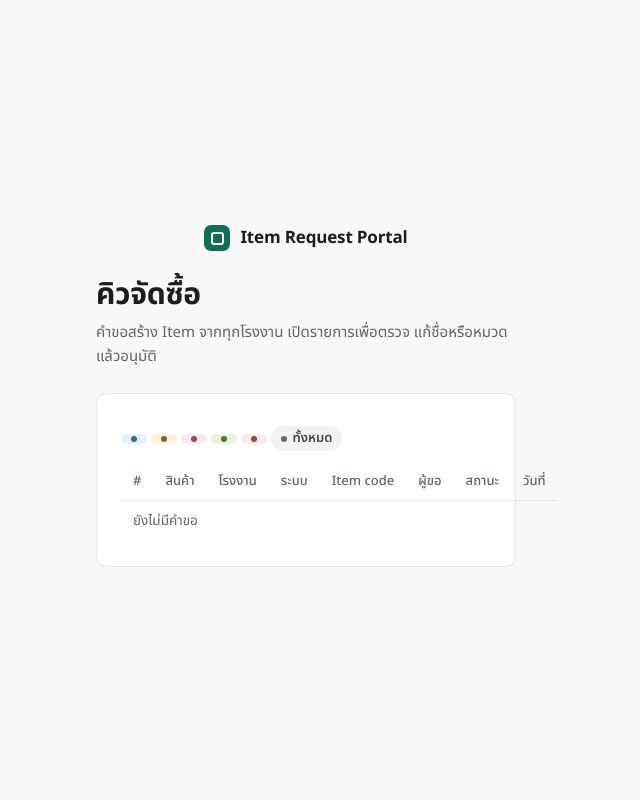
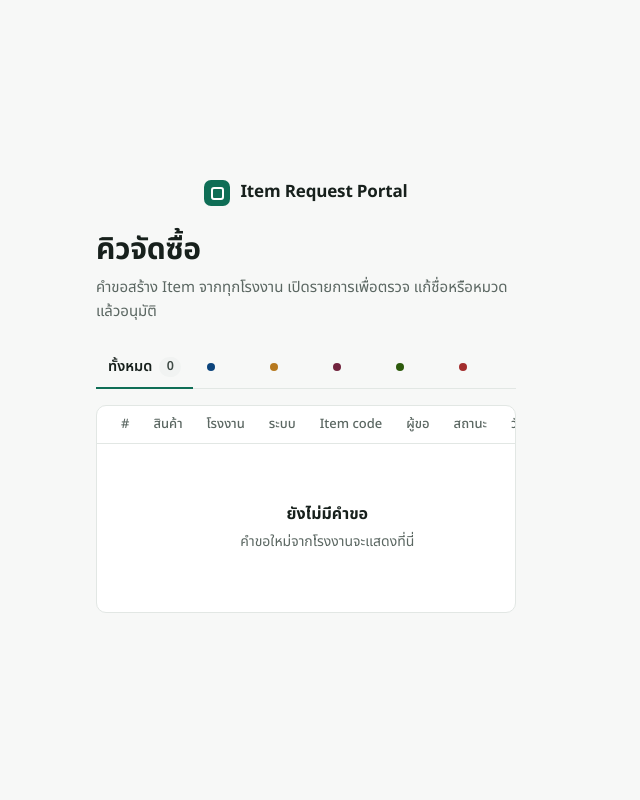
Before and after one commit to kampanatd07/item-request-portal, a Python web app: template app/templates/queue.html in a window 1280 px wide. Shown: the whole page, without its empty margins (334-974 px from the left). Run offline with Jinja, Linux system fonts and the light colour scheme; the template is opened without the code that fills it, so the values that code supplies are empty; some libraries are stand-ins or nearby versions.

Commit message:
STORY-018 piece C: queue tabs with counts, two-column request detail
Procurement works the queue all day. The status filter was a row of small
badges with no sign of which one was on; it is now a tab bar with a count
per status (count_by_status in the requests service, one GROUP BY) and the
current tab marked. The whole row opens a request, and an empty filter says
so and links back to all requests.

The detail page splits into what the request is (title, a properties list,
the resubmit answer, name, category, duplicate check, history) and what to
do with it (status and actions, sticky on the right, with the email panel).
Panel ids, the history heading and its pre-line cell are kept: HTMX swaps
and tests rely on them.

Co-Authored-By: Claude Opus 5.5 <noreply@anthropic.com>

```diff
--- a/app/routes/queue.py
+++ b/app/routes/queue.py
@@ -25,6 +25,7 @@ from app.services.requests import (
     change_category,
     change_status,
     edit_name,
+    count_by_status,
     list_queue,
     originator_of,
     override_code,
@@ -50,7 +51,7 @@ def queue_page(request: Request, status: str | None = None,
     requests = list_queue(db, status)
     return templates.TemplateResponse(
         request, "queue.html",
-        {"requests": requests, "current": status,
+        {"requests": requests, "current": status, "counts": count_by_status(db),
          "resubmitted": resubmitted_ids(db, [r.id for r in requests])},
     )
 
--- a/app/templates/base.html
+++ b/app/templates/base.html
@@ -204,6 +204,43 @@
     tr:last-child td { border-bottom: 0; }
     table tr:hover td { background: var(--sidebar); }
 
+    .card.flush { padding: 0; overflow: hidden; }
+    .card.flush table th:first-child, .card.flush table td:first-child { padding-left: var(--space-5); }
+    .nowrap { white-space: nowrap; }
+    /* Queue: the item link covers its row, so the whole row opens the request. */
+    table.queue tbody tr { position: relative; }
+    table.queue a.row-link { color: var(--ink); font-weight: 500; text-decoration: none; }
+    table.queue a.row-link::after { content: ""; position: absolute; inset: 0; }
+    table.queue tbody tr:hover a.row-link { color: var(--brand-ink); text-decoration: underline; }
+    table.queue td a:not(.row-link) { position: relative; z-index: 1; }
+    /* Filter tabs */
+    .tabs { display: flex; flex-wrap: wrap; gap: 2px; border-bottom: 1px solid var(--border); margin-bottom: var(--space-4); }
+    .tabs a { display: inline-flex; align-items: center; gap: 7px; padding: 8px 12px; margin-bottom: -1px; border-bottom: 2px solid transparent; color: var(--muted); font-size: 14.5px; font-weight: 500; text-decoration: none; }
+    .tabs a:hover { color: var(--ink); }
+    .tabs a[aria-current="page"] { color: var(--ink); border-bottom-color: var(--brand); font-weight: 600; }
+    .tab-count { min-width: 22px; padding: 0 7px; border-radius: 999px; background: var(--surface-2); color: var(--ink-2); font-size: 12.5px; font-weight: 600; text-align: center; line-height: 20px; }
+    .dot { width: 8px; height: 8px; border-radius: 50%; background: var(--border-strong); }
+    .dot.submitted { background: var(--info-ink); } .dot.in_review { background: #B7791F; } .dot.needs_info { background: var(--pink-ink); }
+    .dot.approved { background: var(--ok-ink); } .dot.rejected { background: var(--danger); }
+    /* Request detail: content left, actions right. */
+    .back-link { display: inline-block; margin-bottom: var(--space-3); color: var(--muted); font-size: 14px; text-decoration: none; }
+    .back-link:hover { color: var(--ink); }
+    .detail { display: grid; grid-template-columns: minmax(0, 1fr) 360px; gap: var(--space-5); align-items: start; }
+    .detail-aside { position: sticky; top: var(--space-5); }
+    .detail-aside .card form { max-width: none !important; }
+    .detail-aside .card button { margin-top: var(--space-3); margin-right: 4px; }
+    .detail-head { margin-bottom: var(--space-5); }
+    .detail-head h2 { font-size: 26px; line-height: 1.35; letter-spacing: -0.01em; margin-bottom: var(--space-4); overflow-wrap: anywhere; }
+    table.props th { width: 170px; color: var(--muted); font-weight: 500; font-size: 14px; white-space: normal; vertical-align: top; }
+    table.props th, table.props td { border-bottom: 0; padding: 6px 12px 6px 0; }
+    table.props tr:hover td { background: none; }
+    table.history td { font-size: 14px; }
+    table.history td:first-child { white-space: nowrap; width: 1%; }
+    @media (max-width: 1100px) {
+      .detail { grid-template-columns: 1fr; }
+      .detail-aside { position: static; order: -1; }
+    }
+
     /* Status badges: text always says the status; color only supports it. */
     .badge { display: inline-flex; align-items: center; gap: 6px; padding: 2px 10px; border-radius: 999px; font-size: 13px; font-weight: 600; line-height: 1.6; background: var(--surface-2); color: var(--ink-2); text-decoration: none; white-space: nowrap; }
     .badge::before { content: ""; width: 6px; height: 6px; border-radius: 50%; background: currentColor; opacity: 0.8; }
--- a/app/templates/partials/request_summary.html
+++ b/app/templates/partials/request_summary.html
@@ -1,5 +1,5 @@
   <h2>คำขอ #{{ req.id }} — {{ req.item_name }}</h2>
-  <table>
+  <table class="props">
     <tr><th>ผู้ขอ</th><td>{{ req.requester_name }} ({{ req.requester_email }})</td></tr>
     {% if originator %}<tr><th>ขอแทน</th><td>{{ originator }}{% if req.originator_email %} ({{ req.originator_email }}){% endif %}</td></tr>{% endif %}
     <tr><th>โรงงาน</th><td>{{ req.factory.code }} — {{ req.factory.name }}</td></tr>
--- a/app/templates/queue.html
+++ b/app/templates/queue.html
@@ -8,31 +8,37 @@
     <p>คำขอสร้าง Item จากทุกโรงงาน เปิดรายการเพื่อตรวจ แก้ชื่อหรือหมวด แล้วอนุมัติ</p>
   </div>
 </header>
-<div class="card">
-  <p>
-    {% for s in ["submitted", "in_review", "needs_info", "approved", "rejected"] %}
-      <a href="/queue?status={{ s }}" class="badge {{ s }}">{{ status_labels[s] }}</a>
-    {% endfor %}
-    <a href="/queue" class="badge">ทั้งหมด</a>
-  </p>
-  <table>
+{# Filter tabs with counts (STORY-018); the current filter is marked. #}
+<nav class="tabs" aria-label="กรองตามสถานะ">
+  <a href="/queue"{% if not current %} aria-current="page"{% endif %}>ทั้งหมด <span class="tab-count">{{ counts.values() | sum }}</span></a>
+  {% for s in ["submitted", "in_review", "needs_info", "approved", "rejected"] %}
+  <a href="/queue?status={{ s }}"{% if current == s %} aria-current="page"{% endif %}><span class="dot {{ s }}" aria-hidden="true"></span>{{ status_labels[s] }} <span class="tab-count">{{ counts.get(s, 0) }}</span></a>
+  {% endfor %}
+</nav>
+<div class="card flush">
+  <table class="queue">
+    <thead>
     <tr><th>#</th><th>สินค้า</th><th>โรงงาน</th><th>ระบบ</th><th>Item code</th><th>ผู้ขอ</th><th>สถานะ</th><th>วันที่</th></tr>
+    </thead>
+    <tbody>
     {% for r in requests %}
     <tr>
       <td><a href="/queue/{{ r.id }}">{{ r.id }}</a></td>
-      <td><a href="/queue/{{ r.id }}">{{ r.item_name }}{% if r.brand %} {{ r.brand }}{% endif %}</a></td>
+      {# The name link stretches over the row, so the whole row opens the request. #}
+      <td class="item-cell"><a class="row-link" href="/queue/{{ r.id }}">{{ r.item_name }}{% if r.brand %} {{ r.brand }}{% endif %}</a></td>
       <td>{{ r.factory.code }}</td>
-      <td>{{ r.code_system.name_th }}</td>
+      <td class="muted">{{ r.code_system.name_th }}</td>
       <td>{% with req=r, compact=true %}{% include "partials/item_code.html" %}{% endwith %}</td>
       <td>{{ r.requester_name }}</td>
       <td><span class="badge {{ r.status }}">{{ status_labels[r.status] }}</span>
         {# Came back from Needs Info: not a new request (STORY-009). #}
         {% if r.status == "submitted" and r.id in resubmitted %}<span class="badge resubmitted">ส่งกลับแล้ว</span>{% endif %}</td>
-      <td class="muted">{{ r.created_at.strftime("%d/%m/%Y %H:%M") }}</td>
+      <td class="muted nowrap">{{ r.created_at.strftime("%d/%m/%Y %H:%M") }}</td>
     </tr>
     {% else %}
-    <tr><td colspan="8" class="muted">ยังไม่มีคำขอ</td></tr>
+    <tr><td colspan="8"><div class="empty"><strong>ยังไม่มีคำขอ{% if current %}ในสถานะนี้{% endif %}</strong>{% if current %}<a href="/queue">ดูคำขอทั้งหมด</a>{% else %}คำขอใหม่จากโรงงานจะแสดงที่นี่{% endif %}</div></td></tr>
     {% endfor %}
+    </tbody>
   </table>
 </div>
 {% endblock %}
```
Also changed, not shown: app/services/requests.py (+7 -0 lines), app/templates/request_detail.html (+16 -9 lines), tests/test_queue_tabs.py (added, +41 -0 lines).
